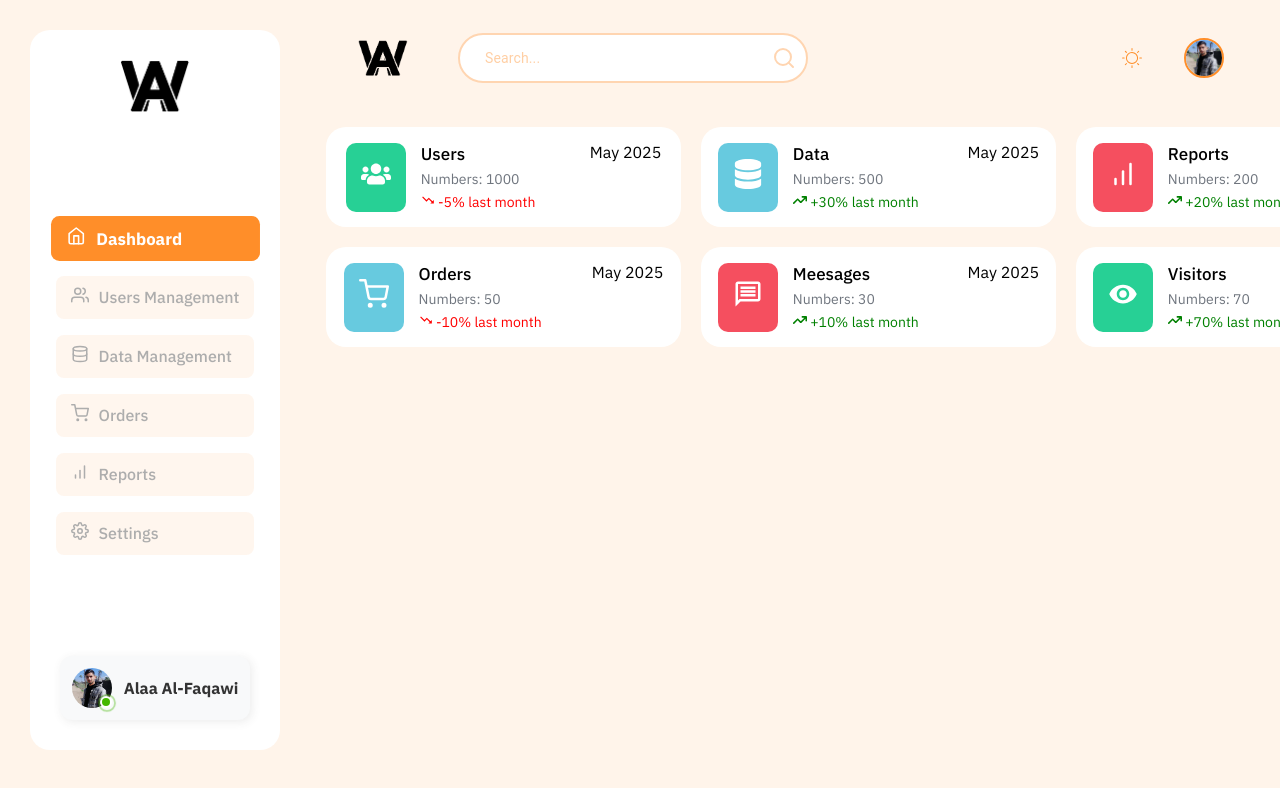
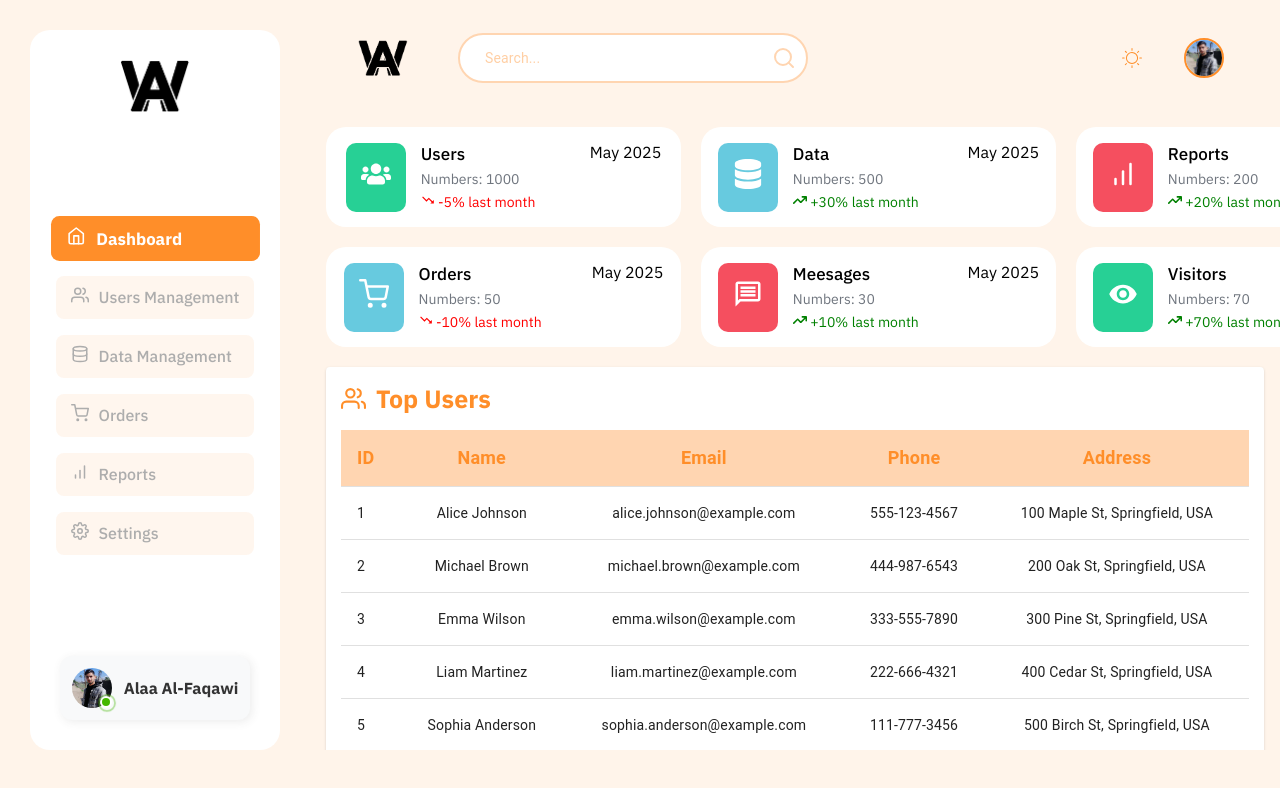
Before and after one commit to alaawael20/My-Dashboard, a React (Create React App) app: page / in a window 1280 px wide. Shown: the top 788 px of the page. Built offline with nearby package versions, Linux system fonts and the light colour scheme; some icons are missing.

Commit message:
Finish the dashboard page (First Page)

```diff
--- a/package.json
+++ b/package.json
@@ -7,6 +7,7 @@
     "@emotion/styled": "^11.14.0",
     "@mui/icons-material": "^7.0.0",
     "@mui/material": "^7.0.0",
+    "@mui/x-charts": "^7.28.0",
     "@testing-library/dom": "^10.4.0",
     "@testing-library/jest-dom": "^6.6.3",
     "@testing-library/react": "^16.2.0",
--- /dev/null
+++ b/src/components/basicPie/BasicPie.jsx
@@ -0,0 +1,32 @@
+import React from "react";
+import { PieChart } from "@mui/x-charts/PieChart";
+
+const BasicPie = ({
+  title,
+  data,
+  width = 500,
+  height = 250,
+  backgroundColor = "var(--secondary-color)",
+  Icon,
+}) => {
+  return (
+    <div
+      style={{
+        display: "flex",
+        justifyContent: "center",
+        alignItems: "center",
+        flexDirection: "column",
+        backgroundColor,
+        borderRadius: "20px",
+        padding: "20px",
+      }}
+    >
+      <p className="tableTitle" style={{ marginBottom: "20px" }}>
+        {Icon && <Icon />} <span>{title}</span>
+      </p>
+      <PieChart series={[{ data }]} width={width} height={height} />
+    </div>
+  );
+};
+
+export default BasicPie;
--- /dev/null
+++ b/src/components/tablePagination/TablePagination.jsx
@@ -0,0 +1,31 @@
+import React from "react";
+import Pagination from "@mui/material/Pagination";
+
+const TablePagination = ({ page, totalPages, onPageChange }) => {
+  return (
+    <Pagination
+      count={totalPages}
+      page={page}
+      onChange={(_, newPage) => onPageChange(newPage)}
+      sx={{
+        "& .MuiPaginationItem-root": {
+          color: "var(--primary-color)",
+          backgroundColor: "transparent",
+          "&:hover": {
+            backgroundColor: "var(--secondary-color)",
+          },
+        },
+        "& .Mui-selected": {
+          backgroundColor: "var(--primary-color)",
+          color: "var(--white-color)",
+          "&:hover": {
+            backgroundColor: "var(--primary-color)",
+          },
+        },
+      }}
+      style={{ marginTop: "20px", display: "flex", justifyContent: "center" }}
+    />
+  );
+};
+
+export default TablePagination;
--- /dev/null
+++ b/src/components/userTable/UserTable.css
@@ -0,0 +1,19 @@
+.table {
+    padding: 15px;
+    border-radius: 20px;
+}
+
+.tableTitle {
+    display: flex;
+    align-items: center;
+    gap: 10px;
+    margin: 0 0 15px 0;
+    font-size: 25px;
+    color: var(--primary-color);
+    font-weight: 700;
+    cursor: pointer;
+}
+
+.tableHead {
+    background-color: var(--secondary-color);
+}
--- /dev/null
+++ b/src/components/userTable/UserTable.jsx
@@ -0,0 +1,69 @@
+import React from "react";
+import Table from "@mui/material/Table";
+import TableBody from "@mui/material/TableBody";
+import TableCell from "@mui/material/TableCell";
+import TableContainer from "@mui/material/TableContainer";
+import TableHead from "@mui/material/TableHead";
+import TableRow from "@mui/material/TableRow";
+import Paper from "@mui/material/Paper";
+import { useTableData } from "../../hooks/useTableData";
+import TablePagination from "../tablePagination/TablePagination";
+import { FiUsers } from "react-icons/fi";
+import "./UserTable.css";
+import usePagination from "../../hooks/usePagination";
+
+export default function UserTable() {
+  const { data } = useTableData();
+  const rowsPerPage = 5;
+
+  const { page, totalPages, paginatedData, setPage } = usePagination(
+    data,
+    rowsPerPage
+  );
+
+  return (
+    <TableContainer component={Paper} className="table">
+      <p className="tableTitle">
+        <FiUsers /> <span>Top Users</span>
+      </p>
+      <Table sx={{ minWidth: 650 }} aria-label="simple table">
+        <TableHead className="tableHead">
+          <TableRow
+            sx={{
+              "& th": {
+                fontSize: 18,
+                fontWeight: "bold",
+                color: "var(--primary-color)",
+              },
+            }}
+          >
+            <TableCell>ID</TableCell>
+            <TableCell align="center">Name</TableCell>
+            <TableCell align="center">Email</TableCell>
+            <TableCell align="center">Phone</TableCell>
+            <TableCell align="center">Address</TableCell>
+          </TableRow>
+        </TableHead>
+        <TableBody>
+          {paginatedData.map((user) => (
+            <TableRow key={user.id}>
+              <TableCell component="th" scope="row">
+                {user.id}
+              </TableCell>
+              <TableCell align="center">{user.name}</TableCell>
+              <TableCell align="center">{user.email}</TableCell>
+              <TableCell align="center">{user.phone}</TableCell>
+              <TableCell align="center">{user.address}</TableCell>
+            </TableRow>
+          ))}
+        </TableBody>
+      </Table>
+
+      <TablePagination
+        page={page}
+        totalPages={totalPages}
+        onPageChange={setPage}
+      />
+    </TableContainer>
+  );
+}
--- /dev/null
+++ b/src/hooks/usePagination.jsx
@@ -0,0 +1,15 @@
+import { useState } from "react";
+
+const usePagination = (data, rowsPerPage) => {
+  const [page, setPage] = useState(1);
+
+  const totalPages = Math.ceil(data.length / rowsPerPage);
+
+  const startIndex = (page - 1) * rowsPerPage;
+  const endIndex = startIndex + rowsPerPage;
+  const paginatedData = data.slice(startIndex, endIndex);
+
+  return { page, totalPages, paginatedData, setPage };
+};
+
+export default usePagination;
--- /dev/null
+++ b/src/hooks/useTableData.jsx
@@ -0,0 +1,8 @@
+import { useState } from "react";
+import { userData } from "../mock/userData";
+
+export function useTableData() {
+  const [data, setData] = useState(userData);
+
+  return { data, setData };
+}
--- /dev/null
+++ b/src/mock/sampleData.js
@@ -0,0 +1,24 @@
+export const userInteractionsData = [
+  { id: 1, value: 35, label: "Facebook", color: "#1877F2" },
+  { id: 2, value: 25, label: "Instagram", color: "#F98E50" },
+  { id: 3, value: 30, label: "Twitter", color: "#5DA9E9" },
+  { id: 4, value: 15, label: "GitHub", color: "#444444" },
+  { id: 5, value: 40, label: "Behance", color: "#4886FF" },
+  { id: 6, value: 10, label: "LinkedIn", color: "#3B78B6" },
+];
+
+export const marketAnalysisData = [
+  { id: 1, value: 50, label: "Stocks", color: "#28A745" },
+  { id: 2, value: 20, label: "Crypto", color: "#FFC107" },
+  { id: 3, value: 15, label: "Real Estate", color: "#DC3545" },
+  { id: 4, value: 30, label: "Gold", color: "#FFD700" },
+  { id: 5, value: 25, label: "Bonds", color: "#17A2B8" },
+];
+
+export const engagementStatsData = [
+  { id: 1, value: 60, label: "Likes", color: "#FF5733" },
+  { id: 2, value: 40, label: "Shares", color: "#C70039" },
+  { id: 3, value: 30, label: "Comments", color: "#900C3F" },
+  { id: 4, value: 20, label: "Saves", color: "#581845" },
+  { id: 5, value: 35, label: "Mentions", color: "#DAF7A6" },
+];
--- /dev/null
+++ b/src/mock/userData.js
@@ -0,0 +1,107 @@
+export const userData = [
+  {
+    id: 1,
+    name: "Alice Johnson",
+    email: "alice.johnson@example.com",
+    phone: "555-123-4567",
+    address: "100 Maple St, Springfield, USA",
+  },
+  {
+    id: 2,
+    name: "Michael Brown",
+    email: "michael.brown@example.com",
+    phone: "444-987-6543",
+    address: "200 Oak St, Springfield, USA",
+  },
+  {
+    id: 3,
+    name: "Emma Wilson",
+    email: "emma.wilson@example.com",
+    phone: "333-555-7890",
+    address: "300 Pine St, Springfield, USA",
+  },
+  {
+    id: 4,
+    name: "Liam Martinez",
+    email: "liam.martinez@example.com",
+    phone: "222-666-4321",
+    address: "400 Cedar St, Springfield, USA",
+  },
+  {
+    id: 5,
+    name: "Sophia Anderson",
+    email: "sophia.anderson@example.com",
+    phone: "111-777-3456",
+    address: "500 Birch St, Springfield, USA",
+  },
+  {
+    id: 6,
+    name: "Ethan Thomas",
+    email: "ethan.thomas@example.com",
+    phone: "666-888-9090",
+    address: "600 Walnut St, Springfield, USA",
+  },
+  {
+    id: 7,
+    name: "Olivia Harris",
+    email: "olivia.harris@example.com",
+    phone: "777-999-1122",
+    address: "700 Chestnut St, Springfield, USA",
+  },
+  {
+    id: 8,
+    name: "Noah Clark",
+    email: "noah.clark@example.com",
+    phone: "888-111-2233",
+    address: "800 Willow St, Springfield, USA",
+  },
+  {
+    id: 9,
+    name: "Ava Lewis",
+    email: "ava.lewis@example.com",
+    phone: "999-222-3344",
+    address: "900 Aspen St, Springfield, USA",
+  },
+  {
+    id: 10,
+    name: "James Walker",
+    email: "james.walker@example.com",
+    phone: "123-555-6789",
+    address: "1010 Sycamore St, Springfield, USA",
+  },
+  {
+    id: 11,
+    name: "Charlotte Hall",
+    email: "charlotte.hall@example.com",
+    phone: "234-666-7890",
+    address: "1111 Redwood St, Springfield, USA",
+  },
+  {
+    id: 12,
+    name: "Benjamin Allen",
+    email: "benjamin.allen@example.com",
+    phone: "345-777-8901",
+    address: "1212 Spruce St, Springfield, USA",
+  },
+  {
+    id: 13,
+    name: "Mia King",
+    email: "mia.king@example.com",
+    phone: "456-888-9012",
+    address: "1313 Fir St, Springfield, USA",
+  },
+  {
+    id: 14,
+    name: "Henry Wright",
+    email: "henry.wright@example.com",
+    phone: "567-999-0123",
+    address: "1414 Elmwood St, Springfield, USA",
+  },
+  {
+    id: 15,
+    name: "Amelia Scott",
+    email: "amelia.scott@example.com",
+    phone: "678-000-1234",
+    address: "1515 Dogwood St, Springfield, USA",
+  },
+];
--- a/src/pages/dashboard/Dashboard.css
+++ b/src/pages/dashboard/Dashboard.css
@@ -4,3 +4,7 @@
     gap: 20px;
     margin-top: 25px;
   }
+
+  .contentStyle {
+    margin-top: 20px;
+  }
--- a/src/pages/dashboard/Dashboard.jsx
+++ b/src/pages/dashboard/Dashboard.jsx
@@ -1,28 +1,76 @@
 import React from "react";
 import AnalyticsCard from "../../components/analyticsCard/AnalyticsCard";
 import { analytics } from "../../mock/analytics";
+import { Grid } from "@mui/material";
+import UserTable from "../../components/userTable/UserTable";
 import "./Dashboard.css";
+import {
+  engagementStatsData,
+  marketAnalysisData,
+  userInteractionsData,
+} from "../../mock/sampleData";
+import { FiUsers } from "react-icons/fi";
+import { FaChartPie } from "react-icons/fa";
+import { MdAnalytics } from "react-icons/md";
+import BasicPie from "./../../components/basicPie/BasicPie";
 
 const Dashboard = () => {
   return (
+    <>
       <div className="grid-container">
-      {analytics.map((e) => {
+        {analytics.map((data) => {
           return (
             <AnalyticsCard
-            key={e.id}
-            id={e.id}
-            icon={e.icon}
-            name={e.name}
-            numbers={e.numbers}
-            secondaryIcon={e.secondaryIcon}
-            rate={e.rate}
-            date={e.date}
-            backgroundColor={e.backgroundColor}
-            rateColor={e.rateColor}
+              key={data.id}
+              icon={data.icon}
+              name={data.name}
+              numbers={data.numbers}
+              secondaryIcon={data.secondaryIcon}
+              rate={data.rate}
+              date={data.date}
+              backgroundColor={data.backgroundColor}
+              rateColor={data.rateColor}
             />
           );
         })}
       </div>
+      <div className="contentStyle">
+        <Grid container spacing={2}>
+          <UserTable />
+        </Grid>
+      </div>
+      <div className="contentStyle">
+        <Grid
+          container
+          spacing={1}
+          display="flex"
+          justifyContent="center"
+          alignItems="center"
+        >
+          <Grid item xs={4} display="flex" justifyContent="center">
+            <BasicPie
+              title="User Interactions"
+              data={userInteractionsData}
+              Icon={FiUsers}
+            />
+          </Grid>
+          <Grid item xs={4} display="flex" justifyContent="center">
+            <BasicPie
+              title="Market Analysis"
+              data={marketAnalysisData}
+              Icon={FaChartPie}
+            />
+          </Grid>
+          <Grid item xs={4} display="flex" justifyContent="center">
+            <BasicPie
+              title="Engagement Stats"
+              data={engagementStatsData}
+              Icon={MdAnalytics}
+            />
+          </Grid>
+        </Grid>
+      </div>
+    </>
   );
 };
 
```
Also changed, not shown: 1 other file (tests, documents, lock files or other folders). Lines whose indentation alone changed are shown as unchanged.
